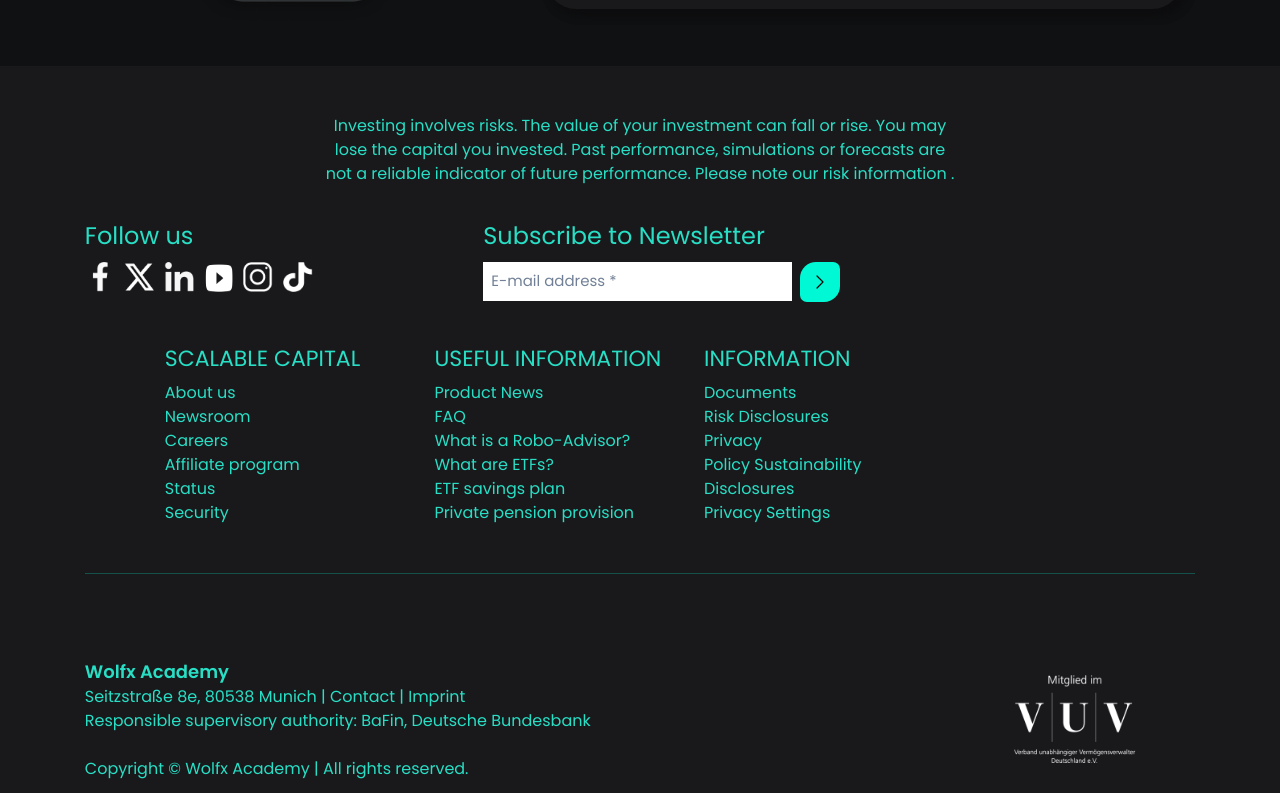
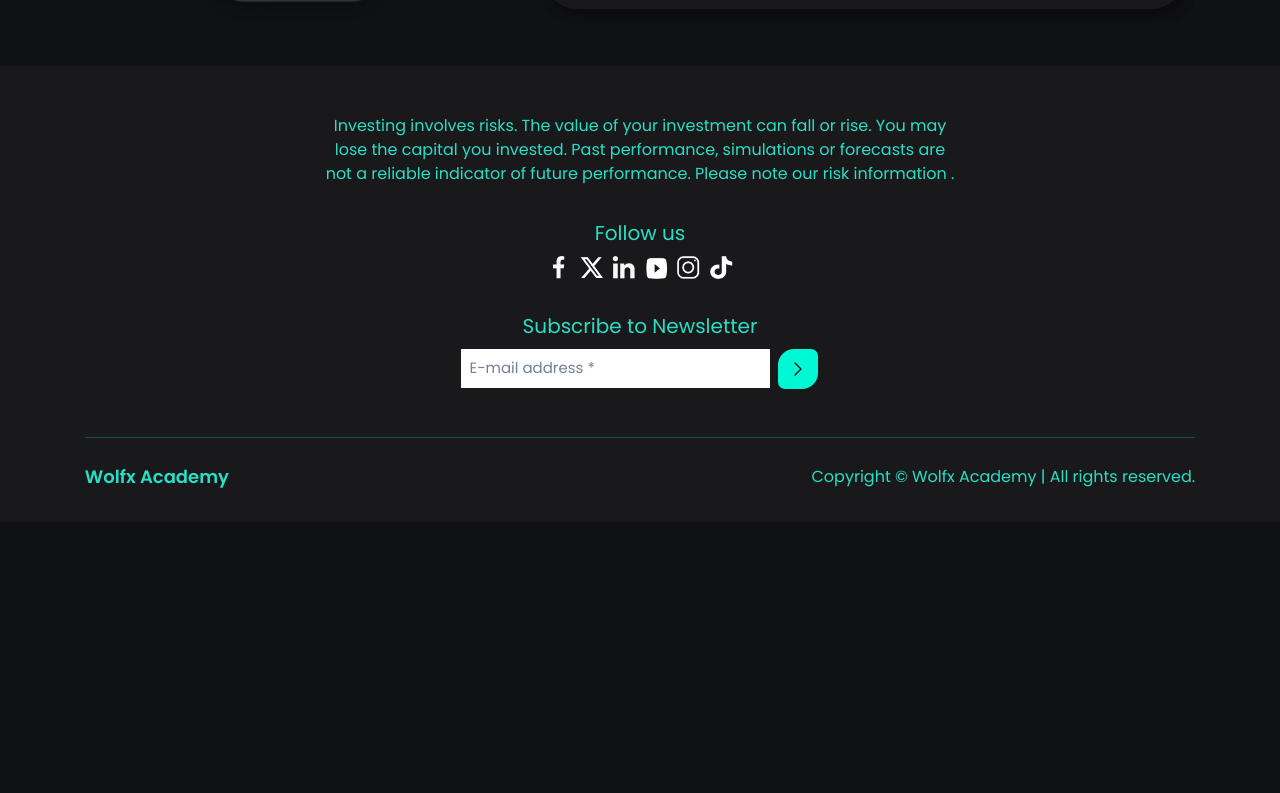
Before and after one commit to infodavid00/project057, a React (Vite) app: page / in a window 1280 px wide. Shown: the part 7102-7895 px from the top of the page. After the commit the page ends 7624 px from the top, so only its background shows below. Built offline with nearby package versions, Linux system fonts and the light colour scheme.

Commit message:
update- fixed UI

```diff
--- a/src/comps/landing/Footer.jsx
+++ b/src/comps/landing/Footer.jsx
@@ -7,7 +7,6 @@
 import instagram from "../../assets/images/instagram.png";
 import tiktok from "../../assets/images/tiktok.png";
 import { ChevronRight } from "react-feather";
-import Footerbanner from "../../assets/images/footerbanner.svg";
 
 
 export default function Footer() {
@@ -36,44 +35,9 @@
           </div>
        </div>
        {/* SECTION B */}
-       <div id="landing-footer-sectionc">
-          <div className="landing-footer-sectionc-linkcontainers">
-            <div className="landing-footer-sectionc-linkheader">SCALABLE CAPITAL</div>
-            <Link className="landing-footer-sectionc-linktext">About us</Link>
-            <Link className="landing-footer-sectionc-linktext">Newsroom</Link>
-            <Link className="landing-footer-sectionc-linktext">Careers</Link>
-            <Link className="landing-footer-sectionc-linktext">Affiliate program</Link>
-            <Link className="landing-footer-sectionc-linktext">Status</Link>
-            <Link className="landing-footer-sectionc-linktext">Security</Link>
-          </div>
-          <div className="landing-footer-sectionc-linkcontainers">
-            <div className="landing-footer-sectionc-linkheader">USEFUL INFORMATION</div>
-            <Link className="landing-footer-sectionc-linktext">Product News</Link>
-            <Link className="landing-footer-sectionc-linktext">FAQ</Link>
-            <Link className="landing-footer-sectionc-linktext">What is a Robo-Advisor?</Link>
-            <Link className="landing-footer-sectionc-linktext">What are ETFs?</Link>
-            <Link className="landing-footer-sectionc-linktext">ETF savings plan</Link>
-            <Link className="landing-footer-sectionc-linktext">Private pension provision</Link>
-          </div>
-          <div className="landing-footer-sectionc-linkcontainers">
-            <div className="landing-footer-sectionc-linkheader">INFORMATION</div>
-            <Link className="landing-footer-sectionc-linktext">Documents</Link>
-            <Link className="landing-footer-sectionc-linktext">Risk Disclosures</Link>
-            <Link className="landing-footer-sectionc-linktext">Privacy</Link>
-            <Link className="landing-footer-sectionc-linktext">Policy Sustainability Disclosures</Link>
-            <Link className="landing-footer-sectionc-linktext">Privacy Settings</Link>
-          </div>
-       </div>
-       {/* SECTION C */}
        <div id="landing-footer-sectiond">
-          <div>
-            <div className="landing-footer-sectiond-bold">Wolfx Academy</div>
-            <div className="landing-footer-sectiond-faint">Seitzstraße 8e, 80538 Munich | Contact | Imprint</div>
-            <div className="landing-footer-sectiond-faint">Responsible supervisory authority: BaFin, Deutsche Bundesbank</div>
-            <br />
-            <div className="landing-footer-sectiond-faint">Copyright © Wolfx Academy | All rights reserved.</div>
-           </div>
-           <img src={Footerbanner} />
+          <div className="landing-footer-sectiond-bold">Wolfx Academy</div>
+          <div className="landing-footer-sectiond-faint">Copyright © Wolfx Academy | All rights reserved.</div>
        </div>
        {/* SECTION D */}
     </div>
--- a/src/comps/landing/Section9.jsx
+++ b/src/comps/landing/Section9.jsx
@@ -8,7 +8,7 @@
       <div className="landing-section9">
         <div className="landing-section9-textwrapper">
           <div className="landing-section9-headercont">
-             <div className="landing-section9-header-riskbtn" style={{  border: "1px solid #3B2A11", backgroundColor: "#211814", color: "#F7D100" }}>High</div>
+             <div className="landing-section9-header-riskbtn" style={{  border: "1px solid #3B2A11", backgroundColor: "#211814", color: "#F7D100" }}>High Risk</div>
              <div className="landing-section9-header-risk">Penny (€250 Investment)</div>
           </div>
           <div className="landing-section9-feature">FEATURES - This level is designed for those who want to start with a minimum investment. WOLFXBOT uses more aggressive strategies to try to obtain quick returns with limited capital.</div>
@@ -20,7 +20,7 @@
       <div className="landing-section9 landing-section9-reverse">
         <div className="landing-section9-textwrapper">
           <div className="landing-section9-headercont">
-             <div className="landing-section9-header-riskbtn" style={{ border: "1px solid #1D3712", backgroundColor: "#131E14", color: "#85F921"}}>Medium-High</div>
+             <div className="landing-section9-header-riskbtn" style={{ border: "1px solid #1D3712", backgroundColor: "#131E14", color: "#85F921"}}>Medium-High Risk</div>
              <div className="landing-section9-header-risk">Blue (€500 Investment)</div>
           </div>
           <div className="landing-section9-feature">FEATURES - With a larger investment, WOLFXBOT adopts a combination of balanced strategies to balance risk and return. This level is suitable for those who have a little more capital and are looking for greater stability.</div>
@@ -32,7 +32,7 @@
       <div className="landing-section9">
         <div className="landing-section9-textwrapper">
           <div className="landing-section9-headercont">
-             <div className="landing-section9-header-riskbtn" style={{ border: "1px solid #3F0A50", backgroundColor: "#1F0C25", color: "#D100FF"}}>Medium</div>
+             <div className="landing-section9-header-riskbtn" style={{ border: "1px solid #3F0A50", backgroundColor: "#1F0C25", color: "#D100FF"}}>Medium Risk</div>
              <div className="landing-section9-header-risk">Alpha (€1000 Investment)</div>
           </div>
           <div className="landing-section9-feature">FEATURES - This tier allows WOLFXBOT to implement sophisticated and diversified strategies. Investors at this level benefit from more advanced risk management and greater resistance to market volatility.</div>
@@ -44,7 +44,7 @@
       <div className="landing-section9 landing-section9-reverse">
         <div className="landing-section9-textwrapper">
           <div className="landing-section9-headercont">
-             <div className="landing-section9-header-riskbtn" style={{ border: "1px solid #07344A", backgroundColor: "#08182A", color: "#03C0E2"}} >Medium-Low</div>
+             <div className="landing-section9-header-riskbtn" style={{ border: "1px solid #07344A", backgroundColor: "#08182A", color: "#03C0E2"}}>Medium-Low Risk</div>
              <div className="landing-section9-header-risk">Elite (€3000 Investment)</div>
           </div>
           <div className="landing-section9-feature">FEATURES - With the highest investment level, WOLFXBOT uses highly diversified and professionally managed strategies. This tier offers greater protection against market volatility thanks to advanced risk management.</div>
--- a/src/comps/landing/landing.css
+++ b/src/comps/landing/landing.css
@@ -586,12 +586,17 @@
   display: flex;
   gap: 2em;
   margin-top: 2em;
+  flex-direction: column;
+  align-items: center;
 }
 .landing-footer-sectionb-child {
   width: 33%;
+  display: flex;
+  flex-direction: column;
+  align-items: center;
 }
 .landing-footer-sectionb-child-title {
-  font-size: 24px;
+  font-size: 20px;
   font-family: "poppins", sans-serif;
 }
 #landing-footer-sectionb-child-iconsection {
@@ -601,8 +606,8 @@
   margin-top: 0.5em;
 }
 #landing-footer-sectionb-child-iconsection img {
-  width: 30px;
-  height: 30px;
+  width: 23px;
+  height: 23px;
 }
 #landing-footer-sectionb-child-inputsection {
   margin-top: 0.5em;
@@ -625,28 +630,6 @@
   outline: none;
   border-radius: 16px 7px 16px 7px;
   background-color: #00F9D4;
-}
-#landing-footer-sectionc {
-  display: flex;
-  flex-direction: row;
-  margin-top: 2.5em;
-  padding: 0 5em;
-  flex-wrap: wrap;
-  gap: 2em;
-}
-.landing-footer-sectionc-linkcontainers {
-  width: 25%;
-  display: flex;
-  flex-direction: column;
-}
-.landing-footer-sectionc-linkheader {
-  font-size: 22px;
-  font-family: "poppins", sans-serif;
-  margin-bottom: 0.3em;
-}
-.landing-footer-sectionc-linktext {
-  font-family: "poppins", sans-serif;
-  font-size: 16px;
 }
 #landing-footer-sectiond {
   border-top: 1px solid #13514A;
@@ -927,23 +910,6 @@
 #landing-footer-sectionb-child-inputsection button {
   padding: 6px;
 }
-#landing-footer-sectionc {
-  flex-direction: column;
-  padding: 0;
-  gap: 1em;
-}
-.landing-footer-sectionc-linkcontainers {
-  width: 100%;
-  flex-direction: column;
-}
-.landing-footer-sectionc-linkheader {
-  font-size: 21px;
-  margin-bottom: 0.3em;
-  margin-top: 1em;
-}
-.landing-footer-sectionc-linktext {
-  font-size: 14px;
-}
 #landing-footer-sectiond {
   padding-top: 1.6em;
   flex-direction: column;
```
Also changed, not shown: src/assets/images/footerbanner.svg (deleted).
